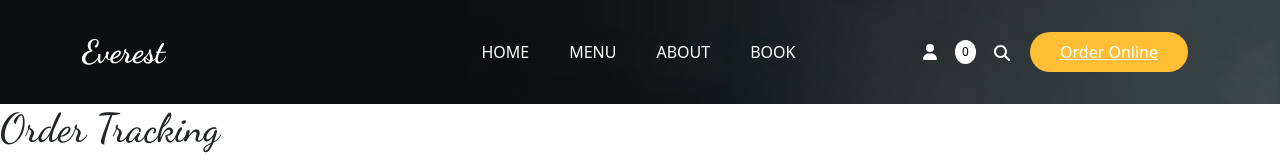
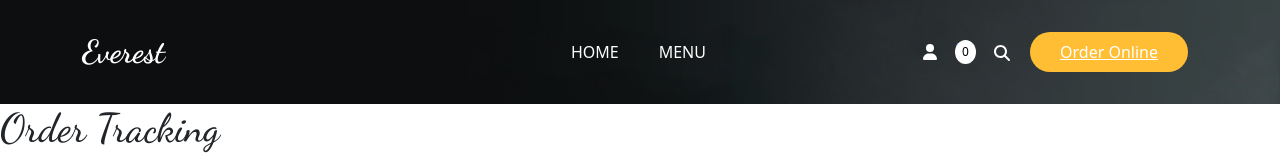
Before and after one commit to waveyboym/COS-214-Project, a React (Vite) app in the folder src/frontend/: page /tracking in a window 1280 px wide. Shown: the top 160 px of the page. Built offline with nearby package versions, Linux system fonts and the light colour scheme; no server answers.

Commit message:
navbar updated-because u didnt want to do it :(

```diff
--- a/src/frontend/src/components/Navbar.tsx
+++ b/src/frontend/src/components/Navbar.tsx
@@ -37,12 +37,6 @@ const Navbar = (props: NavbarProps) => {
                   <li className={"nav-item " + (props.route === "Menu" ? "active" : "")}>
                     <Link className="nav-link" to="/menu"><span>Menu</span></Link>
                   </li>
-                  <li className={"nav-item " + (props.route === "About" ? "active" : "")}>
-                    <Link className="nav-link" to="/about"><span>About</span></Link>
-                  </li>
-                  <li className={"nav-item " + (props.route === "Book" ? "active" : "")}>
-                    <Link className="nav-link" to="/book"><span>Book</span></Link>
-                  </li>
                 </ul>
                 <div className="user_option">
                   <Link to="/tracking" className="user_link">
```
